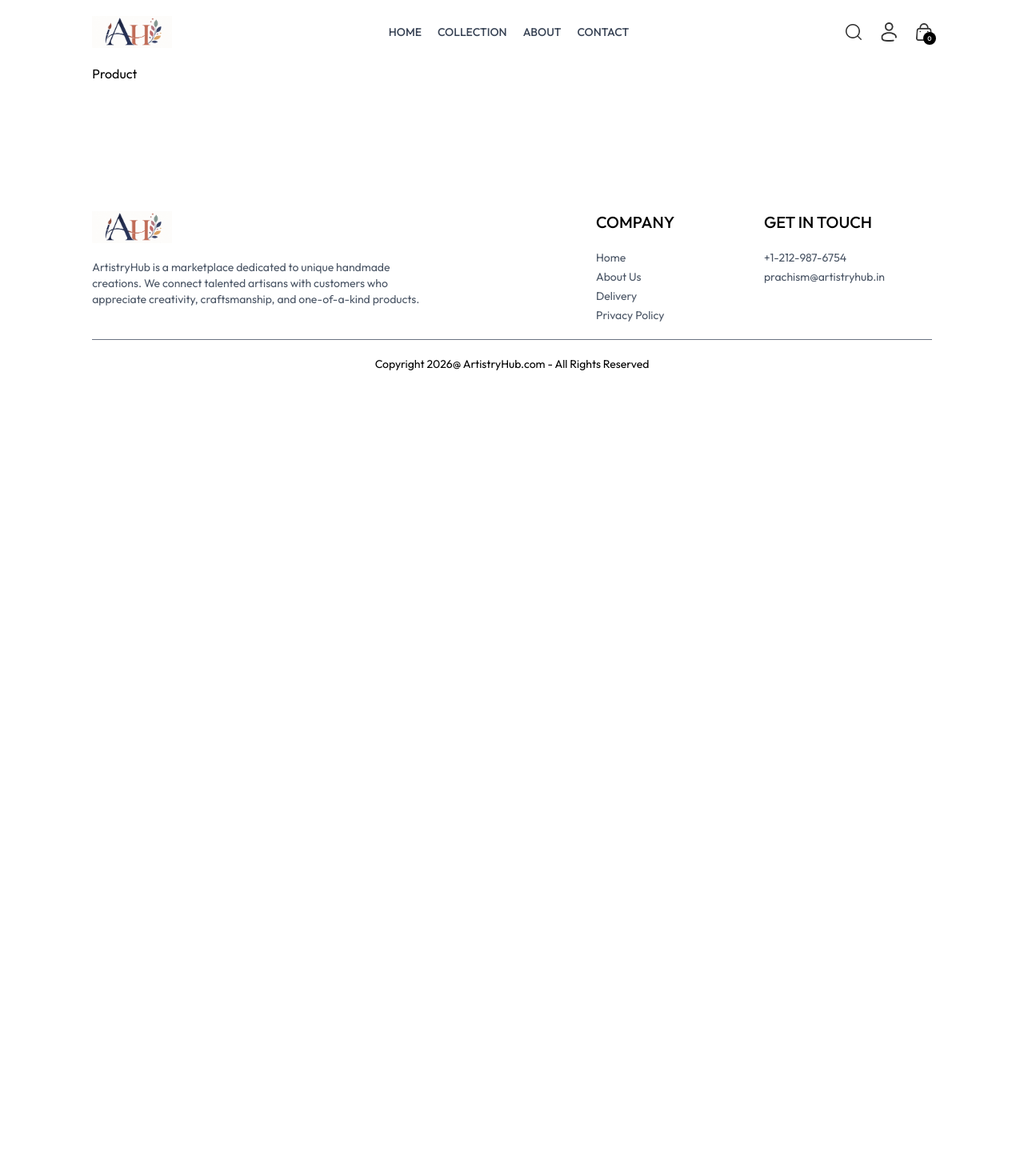
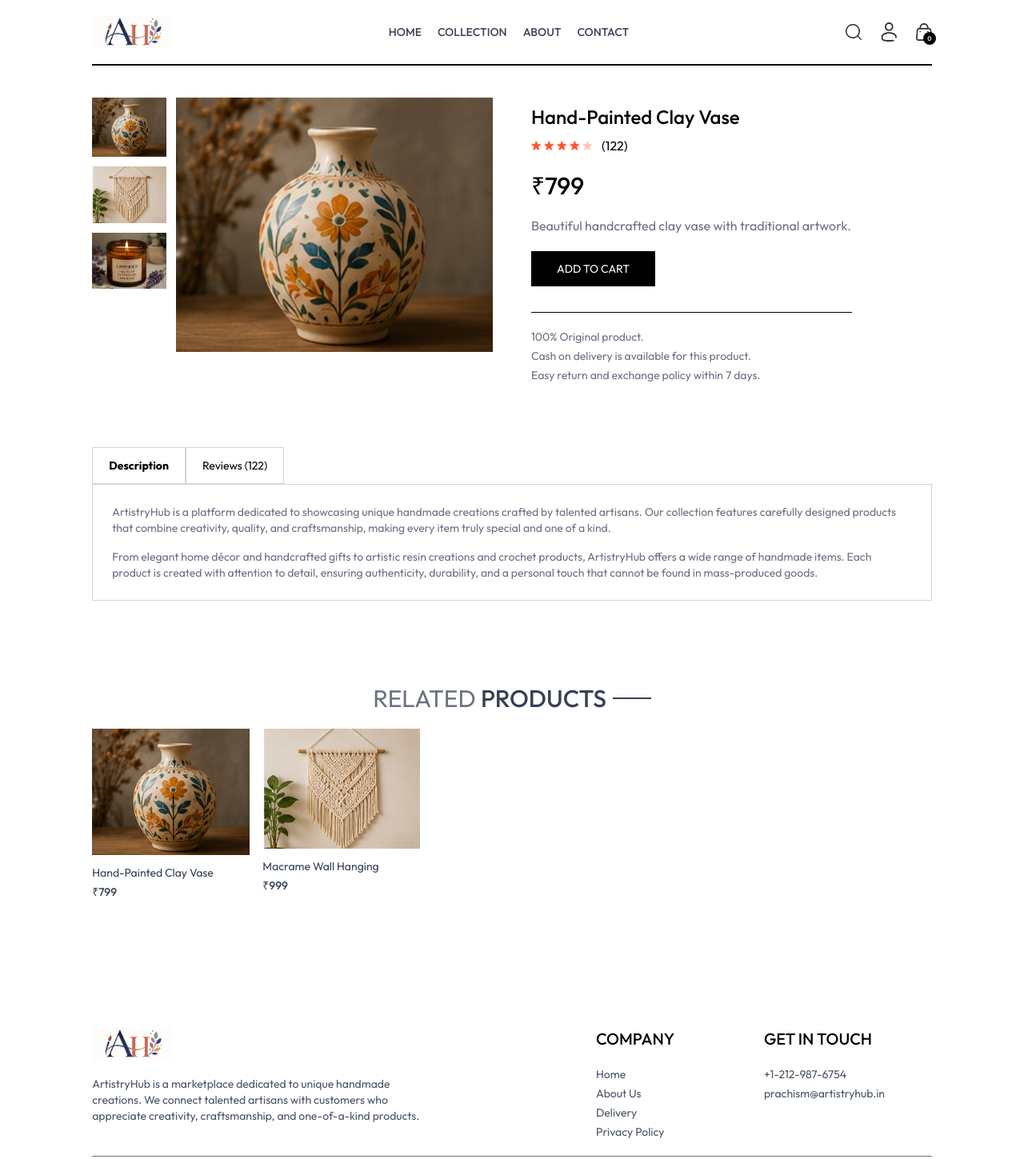
Before and after one commit to prachi93-web/ArtistryHub, a React (Vite) app in the folder frontend/: page /product/hm001 in a window 1280 px wide. Shown: the top 1469 px of the page at 80% size. Before the commit the page ends 800 px from the top, so only its background shows below. Built offline with nearby package versions, Linux system fonts and the light colour scheme.

Commit message:
product page fe done

```diff
--- a/frontend/src/assets/assets.js
+++ b/frontend/src/assets/assets.js
@@ -8,6 +8,8 @@ import exchange_icon from './exchange_icon.png'
 import quality_icon from './quality_icon.png'
 import cross_icon from './cross_icon.png'
 import support_img from './support_img.png'
+import star_icon from './star_icon.png'
+import star_dull_icon from './star_dull_icon.png'
 import hero_img from './hero_img.png'
 import p_img1 from './p_img1.png'
 import p_img2 from './p_img2.png'
@@ -27,7 +29,9 @@ export const assets = {
     quality_icon,
     support_img,
     search_icon,
-    cross_icon
+    cross_icon,
+    star_icon,
+    star_dull_icon
 }
 export const products = [
   {
@@ -35,10 +39,10 @@ export const products = [
     name: "Hand-Painted Clay Vase",
     description: "Beautiful handcrafted clay vase with traditional artwork.",
     price: 799,
-    image: [p_img1],
+    image: [p_img1,p_img2,p_img3],
     category: "Home Decor",
     subCategory: "Decorative",
-    sizes: [],
+    sizes: ['S'],
     date: 1716634345448,
     bestseller: true
   },
--- /dev/null
+++ b/frontend/src/components/RelatedProducts.jsx
@@ -0,0 +1,33 @@
+import React, { useContext, useEffect, useState } from 'react'
+import { ShopContext } from '../context/ShopContext'
+import Title from './Title';
+import ProductItem from './ProductItem';
+
+const RelatedProducts = ({category, subCategory}) => {
+
+    const { products } = useContext(ShopContext);
+    const [related, setRelated] = useState([]);
+
+    useEffect(()=>{
+        if(products.length > 0) {
+            let productsCopy = products.slice();
+            productsCopy = productsCopy.filter((item)=>category === item.category);
+            productsCopy = productsCopy.filter((item)=>subCategory === item.subCategory);
+            setRelated(productsCopy.slice(0,5));
+        }
+    },[products])
+  return (
+    <div className='my-24'>
+        <div className="text-center text-3xl py-2">
+            <Title text1={'RELATED'} text2={'PRODUCTS'}/>
+        </div>
+        <div className="grid grid-cols-2 sm:grid-cols-3 md:grid-cols-4 lg:grid-cols-5 gap-4 gap-y-6">
+            {related.map((item,index)=>(
+                <ProductItem key={index} id={item._id} name={item.name} price={item.price} image={item.image} />
+            ))}
+        </div>
+    </div>
+  )
+}
+
+export default RelatedProducts
--- a/frontend/src/context/ShopContext.jsx
+++ b/frontend/src/context/ShopContext.jsx
@@ -1,4 +1,4 @@
-import { createContext, useState } from "react";
+import { createContext, useEffect, useState } from "react";
 import { products } from "../assets/assets";
 export const ShopContext = createContext();
 
@@ -8,12 +8,30 @@ const ShopContextProvider = (props) => {
     const delivery_fee = 50;
     const [search, setSearch] = useState('');
     const [showSearch, setShowSearch] = useState(false);
+    const [cartItems, setCartItems] = useState({});
+
+    const addToCart = async (ItemId) => {
+        let cartData = structuredClone(cartItems);
+
+        if(cartData[ItemId]) {
+            cartData[ItemId] += 1;
+        }
+        else {
+            cartData[ItemId] = 1;
+        }
+        setCartItems(cartData);
+    }
+
+    useEffect(()=>{
+        console.log(cartItems);
+    },[cartItems])
 
     const value ={
         products,
         currency,
         delivery_fee,
-        search, setSearch, showSearch, setShowSearch
+        search, setSearch, showSearch, setShowSearch,
+        cartItems,addToCart
     }
 
     return (
--- a/frontend/src/index.css
+++ b/frontend/src/index.css
@@ -14,6 +14,10 @@ a.active hr{
   font-style: normal;
 }
 
+ ::-webkit-scrollbar{
+    display: none;
+ }
+
 @media (max-width: 640px) {
     a.active{
         background-color: black;
--- a/frontend/src/pages/Product.jsx
+++ b/frontend/src/pages/Product.jsx
@@ -1,9 +1,93 @@
-import React from 'react'
+import React, { useContext, useEffect, useState } from 'react'
+import { useParams } from 'react-router-dom'
+import { ShopContext } from '../context/ShopContext';
+import { assets } from '../assets/assets';
+import RelatedProducts from '../components/RelatedProducts';
 
 const Product = () => {
-  return (
-    <div>Product</div>
-  )
+  const {productId} = useParams();
+  const {products, currency,addToCart} = useContext(ShopContext);
+  const [productData, setProductData] = useState(false);
+  const [image, setImage] = useState('')
+  //const [size, setSize] = useState('')
+
+  const fetchProductData = async () => {
+    products.map((item)=>{
+      if (item._id === productId) {
+        setProductData(item)
+        setImage(item.image[0])
+        //console.log(item);
+        return null;
+      }
+    })
+  }
+
+  useEffect(() => {
+    fetchProductData();
+  },[productId,products])
+
+  return productData ? (
+    <div className="border-t-2 pt-10 transition-opacity ease-in duration-500 opacity-100">
+      {/* Product data */}
+      <div className="flex gap-12 sm:gap-12 flex-col sm:flex-row">
+        {/* products images */}
+        <div className="flex-1 flex flex-col-reverse gap-3 sm:flex-row">
+          <div className="flex sm:flex-col overflow-x-auto sm:overflow-y-scroll justify-between sm:justify-normal sm:w-[18.7%] w-full">
+              {
+                productData.image.map((item,index) => (
+                  <img onClick={()=>setImage(item)} src={item} key={index} className='w-[24%] sm:w-full sm:mb-3 shrink-0 cursor-pointer'/>
+                ))
+              }
+          </div>
+          <div className="w-full sm:w-[80%]">
+              <img className='w-full h-auto' src={image} alt="" />
+          </div>
+        </div>
+        {/* -----Product info------ */}
+        <div className="flex-1">
+          <h1 className='font-medium text-2xl mt-2'>{productData.name}</h1>
+          <div className="flex items-center mt-2 gap-1">
+            <img src={assets.star_icon} alt="" className="w-3 5" />
+            <img src={assets.star_icon} alt="" className="w-3 5" />
+            <img src={assets.star_icon} alt="" className="w-3 5" />
+            <img src={assets.star_icon} alt="" className="w-3 5" />
+            <img src={assets.star_dull_icon} alt="" className="w-3 5" />
+            <p className='pl-2'>(122)</p>
+          </div>
+          <p className='mt-5 text-3xl font-medium'>{currency}{productData.price}</p>
+          <p className="mt-5 text-gray-500 md:w-4/5">{productData.description}</p>
+          {/* <div className="flex flex-col gap-4 my-8">
+            <p>Select Size</p>
+            <div className="flex gap-2">
+              {productData.sizes.map((item,index)=>(
+                <button onClick={()=>setSize(item)}className={`border py-2 px-4 bg-gray-100 ${item === size ? 'border-orange-500' : '' }`} key={index}>{item}</button>
+              ))}
+            </div>
+          </div> */}
+          <button onClick={()=>addToCart(productData._id)} className="bg-black text-white px-8 py-3 mt-5 text-sm active:bg-gray-700">ADD TO CART</button>
+          <hr className="mt-8 sm:w-4/5" />
+          <div className="text-sm text-gray-500 mt-5 flex flex-col gap-1">
+              <p>100% Original product.</p>
+              <p>Cash on delivery is available for this product.</p>
+              <p>Easy return and exchange policy within 7 days.</p>
+          </div>
+        </div>
+      </div>
+      {/* Description and Review section */}
+      <div className="mt-20">
+        <div className="flex">
+          <b className="border border-gray-300 px-5 py-3 text-sm">Description</b>
+          <p className="border border-gray-300 px-5 py-3 text-sm">Reviews (122)</p>
+        </div>
+        <div className="flex flex-col gap-4 border border-gray-300 px-6 py-6 text-sm text-gray-500">
+          <p>ArtistryHub is a platform dedicated to showcasing unique handmade creations crafted by talented artisans. Our collection features carefully designed products that combine creativity, quality, and craftsmanship, making every item truly special and one of a kind.</p>
+          <p>From elegant home décor and handcrafted gifts to artistic resin creations and crochet products, ArtistryHub offers a wide range of handmade items. Each product is created with attention to detail, ensuring authenticity, durability, and a personal touch that cannot be found in mass-produced goods.</p>
+        </div>
+      </div>
+      {/* Display related products */}
+      <RelatedProducts category={productData.category} subCategory={productData.subCategory} />
+    </div>
+  ) : <div className='opacity-0'></div>
 }
 
 export default Product
```
Also changed, not shown: frontend/src/assets/star_dull_icon.png (added), frontend/src/assets/star_icon.png (added).
